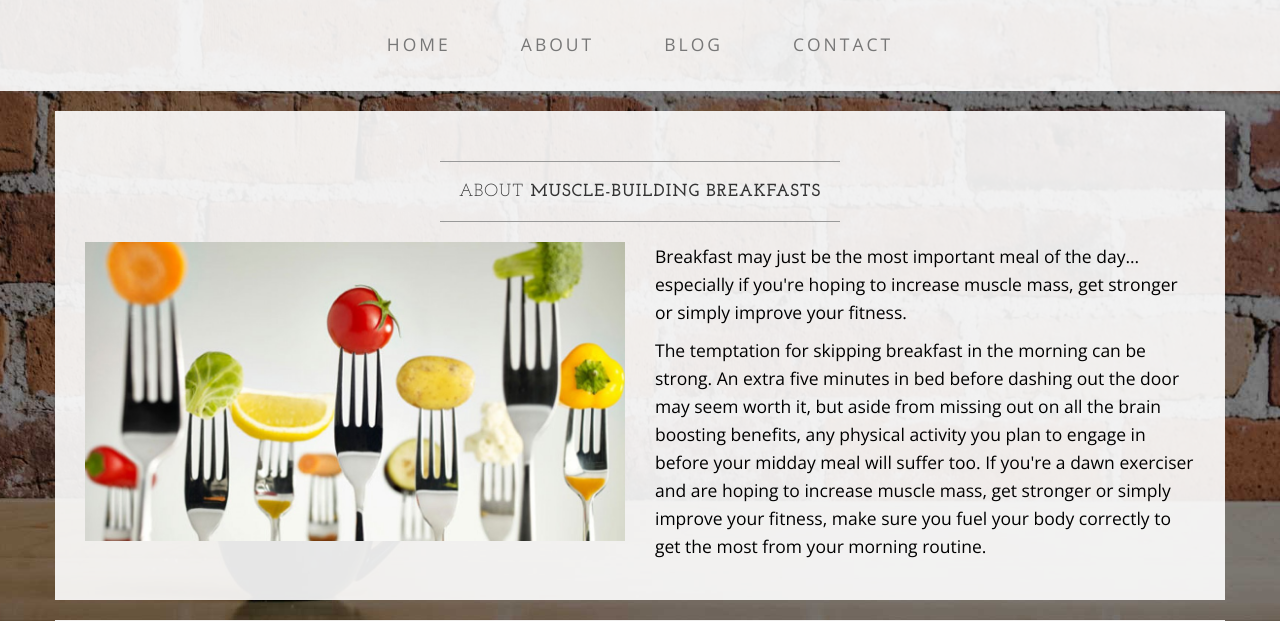
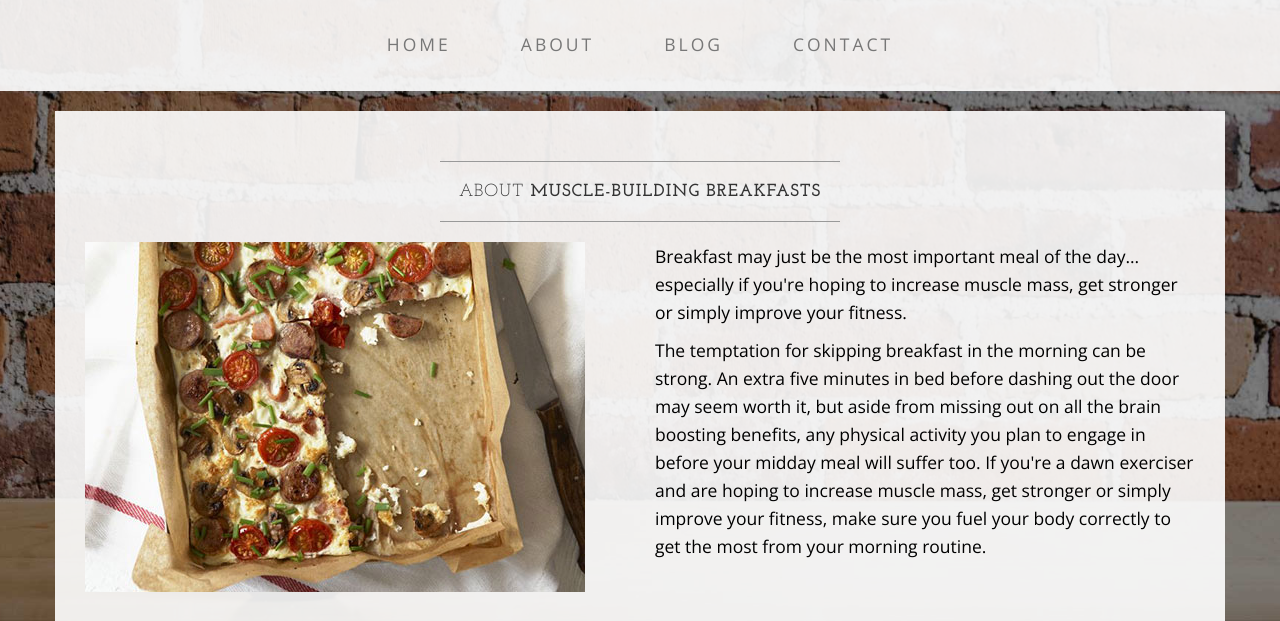
Before and after one commit to tiboldecjhunjie/fullwebsite, a plain HTML site: page about.html in a window 1280 px wide. Shown: the part 179-800 px from the top of the page. Drawn offline with nearby package versions, Linux system fonts and the light colour scheme.

Commit message:
Update about.html

```diff
--- a/about.html
+++ b/about.html
@@ -83,7 +83,7 @@
                     <hr>
                 </div>
                 <div class="col-md-6">
-                    <img class="img-responsive img-border-left" src="img/22.jpg" alt="">
+                    <img class="img-responsive img-border-left" src="img/about.jpg" alt="">
                 </div>
                 <div class="col-md-6">
                     <p>Breakfast may just be the most important meal of the day... especially if you're hoping to increase muscle mass, get stronger or simply improve your fitness.</p>
```
